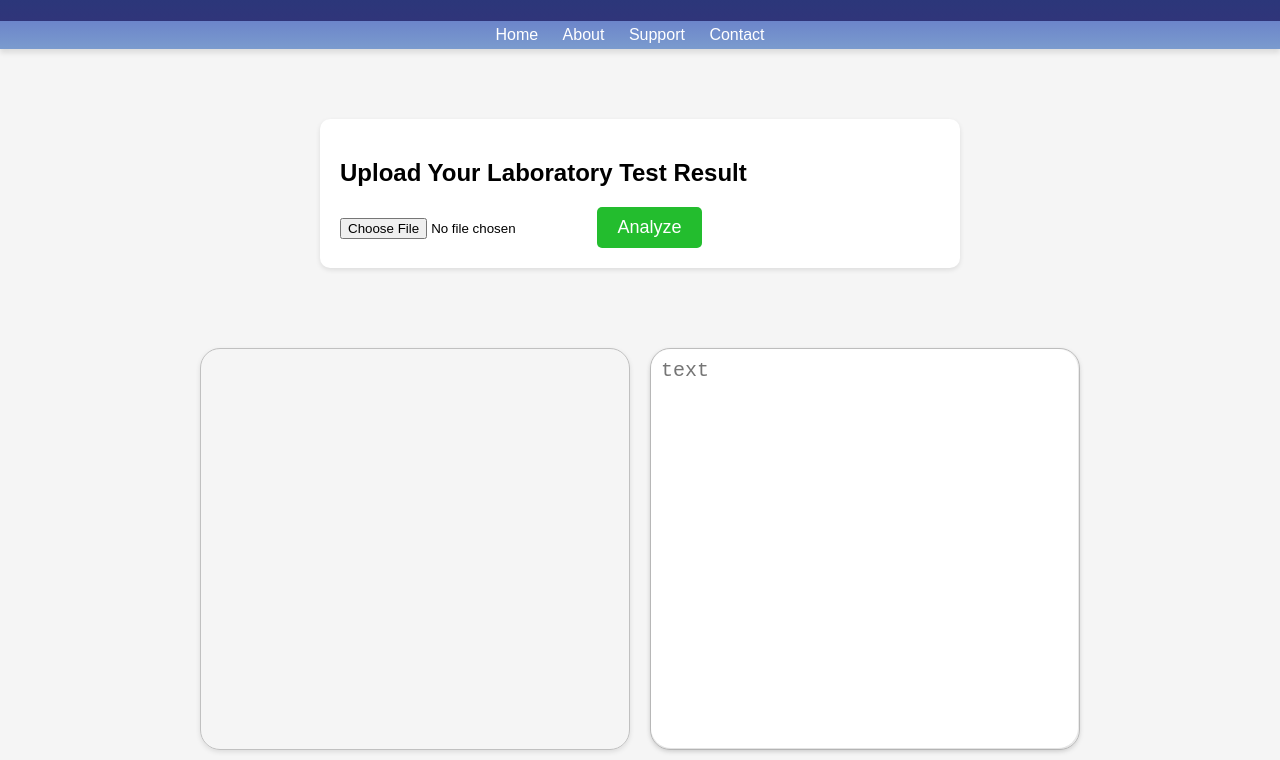
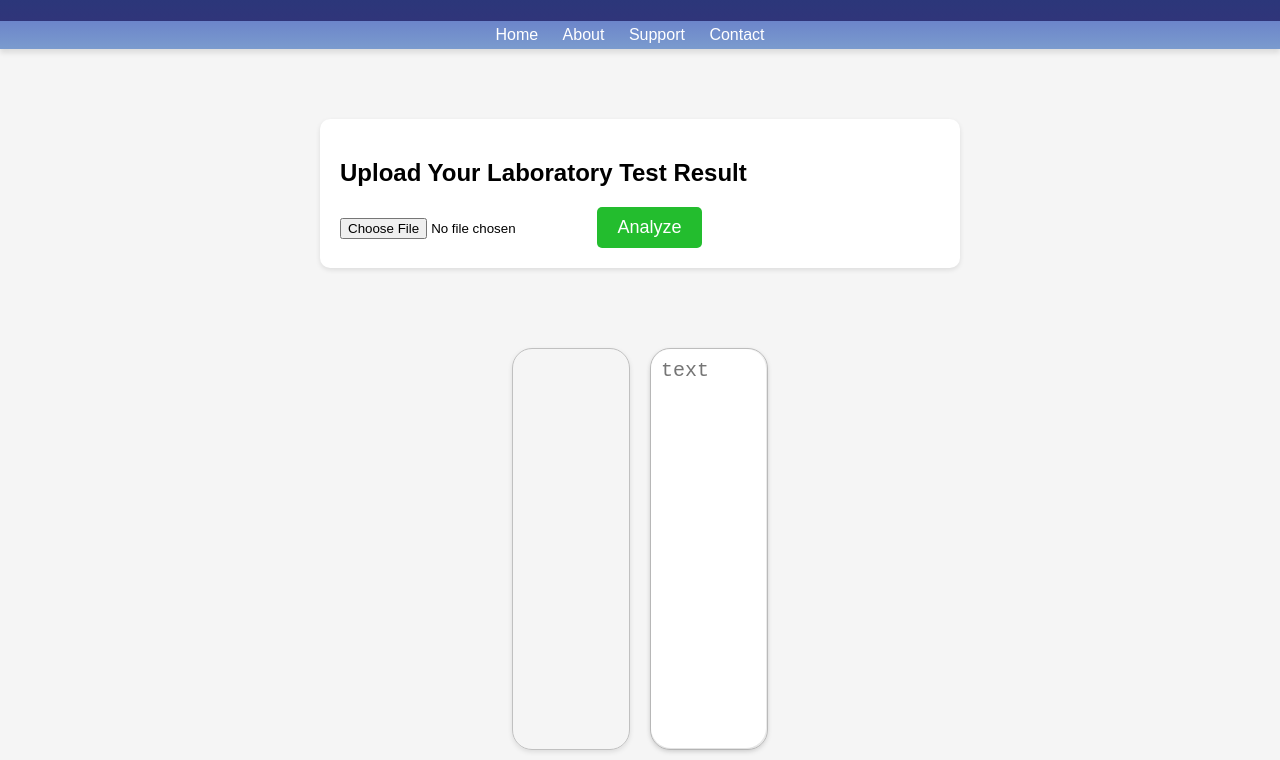
Before and after one commit to Yaanzi/prototype2, a plain HTML site: page index.html in a window 1280 px wide. Shown: the part 99-859 px from the top of the page. Drawn offline with Linux system fonts and the light colour scheme.

Commit message:
Update ocr.css

```diff
--- a/styles/ocr.css
+++ b/styles/ocr.css
@@ -1,4 +1,4 @@
-body {
+hbody {
     font-family: sans-serif;
 }
 .container {
@@ -16,7 +16,7 @@ body {
 
 }
 .bottom{
-    padding: 0px 200px;
+    padding: 0px 40%;
     margin-top: 30 px;
     display: flex;
 
```
